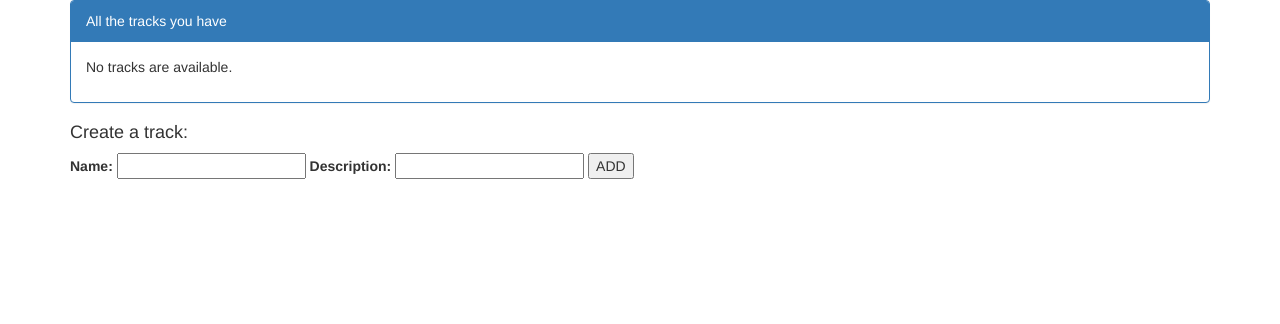
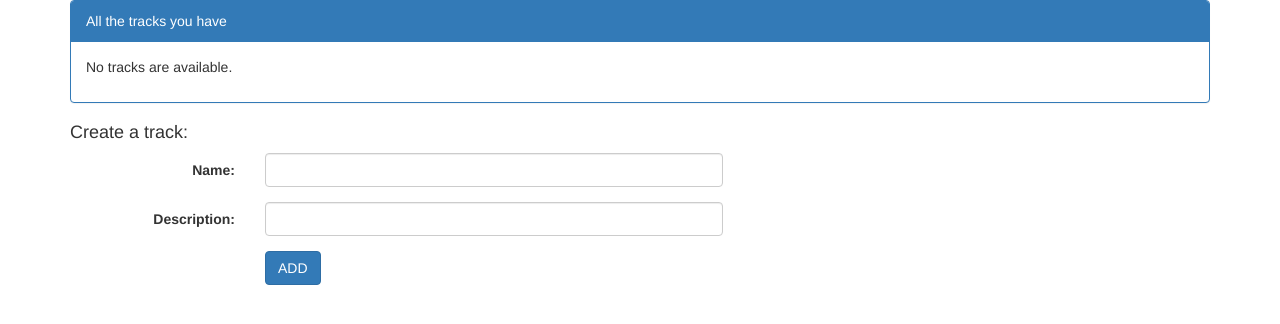
Before and after one commit to Logicalmars/appengine-keeptrack, a Django app: page / in a window 1280 px wide. Shown: the top 324 px of the page. Run offline with Django 3.2, Linux system fonts and the light colour scheme; data that the repository does not hold is empty; parts of the project's set-up code (start-up, migrations or seed data) failed here and were passed over; some libraries are stand-ins or nearby versions.

Commit message:
more bootstrap on form

```diff
--- a/templates/keeptrack/index.html
+++ b/templates/keeptrack/index.html
@@ -20,16 +20,25 @@
     </div>
 </div>
 
-
 <h4>Create a track: </h4>
-<form action="/track/" method="post">
-	<label for="track_name">Name: </label>
-	<input name="track_name" id="track_name"/>
-
-	<label for="track_description">Description: </label>
-	<input name="track_description" id="track_description"/>
-
-	<input type="submit" value="ADD"/>
+<form class="form-horizontal" action="/track/" method="post">
+    <div class="form-group">
+        <label for="track_name" class="col-sm-2 control-label">Name: </label>
+        <div class="col-sm-5">
+            <input class="form-control" name="track_name" id="track_name"/>
+        </div>
+    </div>
+    <div class="form-group">
+        <label for="track_description" class="col-sm-2 control-label">Description: </label>
+        <div class="col-sm-5">
+            <input class="form-control" name="track_description" id="track_description"/>
+        </div>
+    </div>
+    <div class="form-group">
+        <div class="col-sm-offset-2 col-sm-5">
+            <input class="btn btn-primary" type="submit" value="ADD"/>
+        </div>
+    </div>
 </form>
 
 {% endblock %}
```
